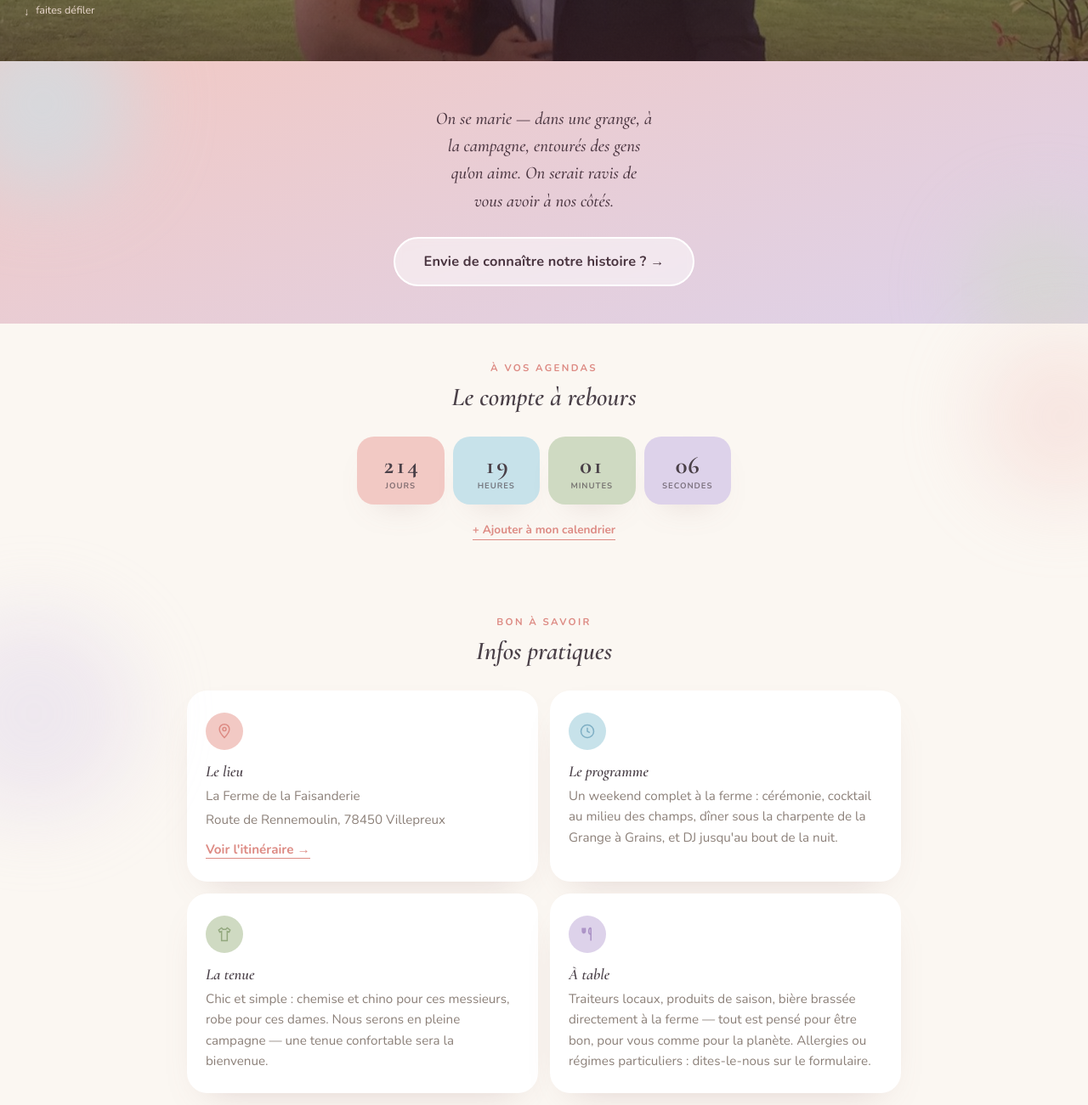
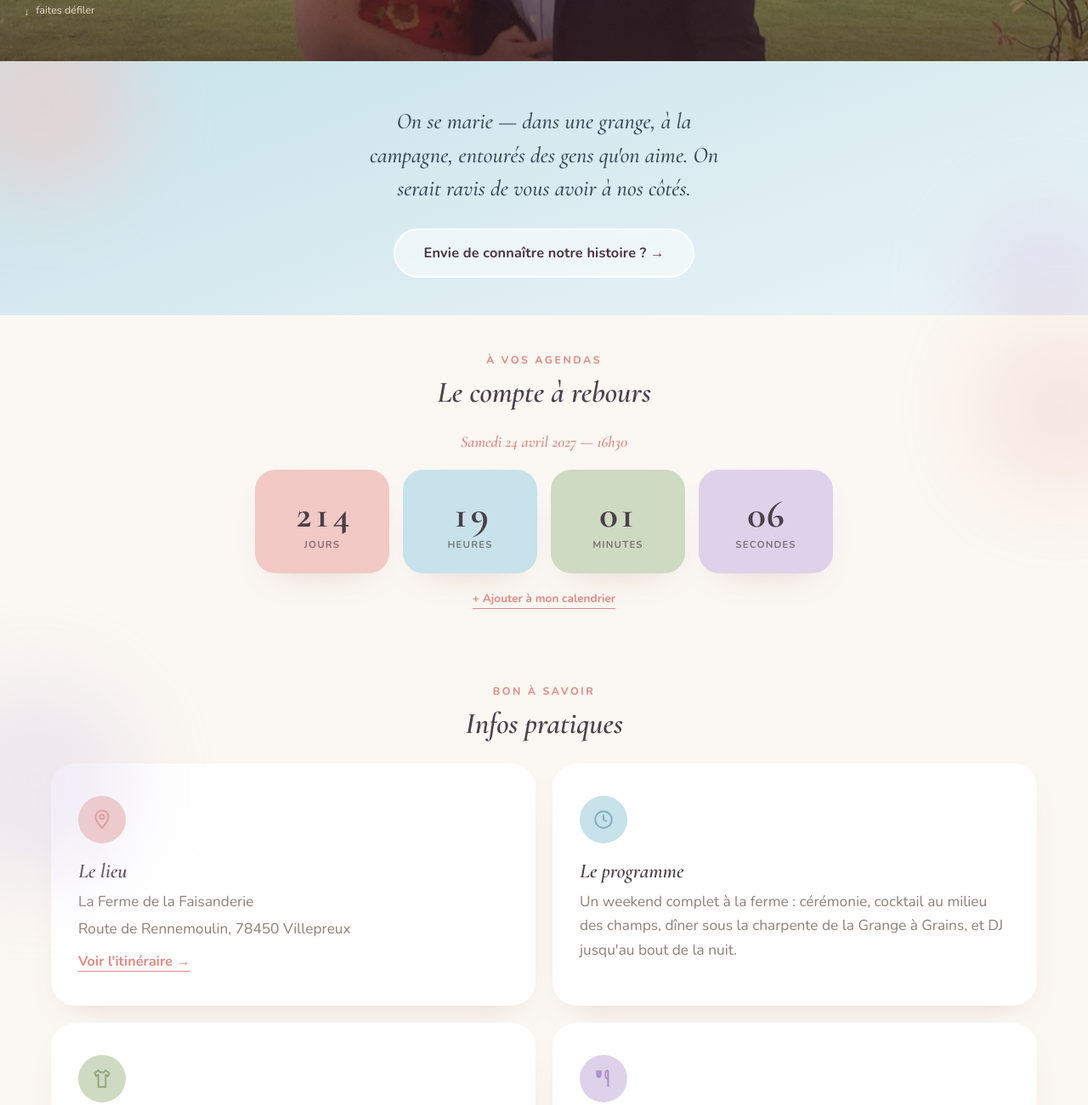
Before and after one commit to Aldaiaur/mariage-en-terre-du-milieu, a plain HTML site: page index.html in a window 1280 px wide. Shown: the part 552-1853 px from the top of the page at 85% size. Drawn offline with nearby package versions, Linux system fonts and the light colour scheme.

Commit message:
Bigger text/cards, wider countdown+infos, add date above countdown, blue intro bg, remove footer donkeys

```diff
--- a/index.html
+++ b/index.html
@@ -109,36 +109,40 @@ section{padding:44px 28px;position:relative;}
 .intro{
   text-align:center;
   padding-top:52px;
-  background:linear-gradient(160deg, var(--rose) 0%, var(--lavender) 100%);
+  background:linear-gradient(160deg, var(--sky) 0%, #EAF4F7 100%);
   position:relative;
   overflow:hidden;
 }
 .intro p{
   position:relative;z-index:1;
   font-family:'Cormorant Garamond',serif;
-  font-size:1.3rem;font-style:italic;font-weight:500;line-height:1.55;
-  color:#4A3540;
-  max-width:28ch;margin:0 auto;
+  font-size:1.65rem;font-style:italic;font-weight:500;line-height:1.5;
+  color:#374654;
+  max-width:38ch;margin:0 auto;
 }
-.section-head{text-align:center;margin-bottom:28px;max-width:700px;margin-left:auto;margin-right:auto;}
+.section-head{text-align:center;margin-bottom:26px;max-width:900px;margin-left:auto;margin-right:auto;}
 .section-eyebrow{
-  font-size:0.72rem;font-weight:700;letter-spacing:0.2em;text-transform:uppercase;
+  font-size:0.78rem;font-weight:700;letter-spacing:0.2em;text-transform:uppercase;
   color:var(--rose-deep);margin:0 0 8px;
 }
-.section-title{font-size:1.9rem;color:var(--ink);font-style:italic;}
+.section-title{font-size:2.2rem;color:var(--ink);font-style:italic;}
 
 .reveal{opacity:0;transform:translateY(14px);transition:opacity 0.8s ease, transform 0.8s ease;}
 .reveal.is-visible{opacity:1;transform:translateY(0);}
 
 /* ---------- COUNTDOWN ---------- */
-.countdown{display:grid;grid-template-columns:repeat(4,1fr);gap:10px;max-width:440px;margin:0 auto;}
-.count-tile{border-radius:20px;padding:16px 4px;text-align:center;box-shadow:var(--shadow);}
+.countdown-date{
+  text-align:center;font-family:'Cormorant Garamond',serif;font-style:italic;
+  font-size:1.15rem;color:var(--rose-deep);font-weight:600;margin:0 0 22px;
+}
+.countdown{display:grid;grid-template-columns:repeat(4,1fr);gap:16px;max-width:680px;margin:0 auto;}
+.count-tile{border-radius:24px;padding:26px 8px;text-align:center;box-shadow:var(--shadow);}
 .count-tile:nth-child(1){background:var(--rose);}
 .count-tile:nth-child(2){background:var(--sky);}
 .count-tile:nth-child(3){background:var(--sage);}
 .count-tile:nth-child(4){background:var(--lavender);}
-.count-num{font-family:'Cormorant Garamond',serif;font-size:1.8rem;font-weight:700;font-variant-numeric:tabular-nums;color:var(--ink);display:block;}
-.count-label{font-size:0.6rem;font-weight:700;letter-spacing:0.1em;text-transform:uppercase;color:var(--ink);opacity:0.65;}
+.count-num{font-family:'Cormorant Garamond',serif;font-size:2.8rem;font-weight:700;font-variant-numeric:tabular-nums;color:var(--ink);display:block;}
+.count-label{font-size:0.72rem;font-weight:700;letter-spacing:0.1em;text-transform:uppercase;color:var(--ink);opacity:0.65;}
 .calendar-link{
   display:block;text-align:center;margin-top:20px;font-size:0.85rem;font-weight:700;
   color:var(--rose-deep);text-decoration:none;border-bottom:1.5px solid currentColor;
@@ -147,11 +151,11 @@ section{padding:44px 28px;position:relative;}
 .calendar-link:focus-visible, a:focus-visible, button:focus-visible{outline:2px solid var(--rose-deep);outline-offset:3px;border-radius:2px;}
 
 /* ---------- INFOS ---------- */
-.infos-grid{display:grid;grid-template-columns:1fr;gap:14px;max-width:840px;margin:0 auto;}
+.infos-grid{display:grid;grid-template-columns:1fr;gap:20px;max-width:1160px;margin:0 auto;}
 @media (min-width:520px){.infos-grid{grid-template-columns:1fr 1fr;}}
-.info-card{background:var(--surface);border-radius:24px;padding:26px 22px;box-shadow:var(--shadow);}
-.icon-badge{width:44px;height:44px;border-radius:50%;display:flex;align-items:center;justify-content:center;margin-bottom:14px;}
-.icon-badge svg{width:20px;height:20px;}
+.info-card{background:var(--surface);border-radius:28px;padding:38px 32px;box-shadow:var(--shadow);}
+.icon-badge{width:56px;height:56px;border-radius:50%;display:flex;align-items:center;justify-content:center;margin-bottom:18px;}
+.icon-badge svg{width:26px;height:26px;}
 .info-card:nth-child(4n+1) .icon-badge{background:var(--rose);}
 .info-card:nth-child(4n+1) .icon-badge svg{color:var(--rose-deep);}
 .info-card:nth-child(4n+2) .icon-badge{background:var(--sky);}
@@ -160,14 +164,14 @@ section{padding:44px 28px;position:relative;}
 .info-card:nth-child(4n+3) .icon-badge svg{color:var(--sage-deep);}
 .info-card:nth-child(4n+4) .icon-badge{background:var(--lavender);}
 .info-card:nth-child(4n+4) .icon-badge svg{color:var(--lavender-deep);}
-.info-card h3{font-size:1.15rem;margin-bottom:6px;color:var(--ink);font-style:italic;}
-.info-card p{margin:0;font-size:0.95rem;line-height:1.6;color:var(--ink-muted);}
-.info-card a{color:var(--rose-deep);text-decoration:none;border-bottom:1.5px solid currentColor;font-weight:700;}
+.info-card h3{font-size:1.5rem;margin-bottom:8px;color:var(--ink);font-style:italic;}
+.info-card p{margin:0;font-size:1.08rem;line-height:1.65;color:var(--ink-muted);}
+.info-card a{color:var(--rose-deep);text-decoration:none;border-bottom:1.5px solid currentColor;font-weight:700;font-size:1.02rem;}
 .info-card.wide{grid-column:1 / -1;}
 
 /* ---------- CTA SECTIONS ---------- */
-.cta-section{text-align:center;background:var(--surface);border-radius:28px;max-width:640px;margin:0 auto;padding:46px 28px;box-shadow:var(--shadow);}
-.cta-section p.lede{font-size:0.96rem;color:var(--ink-muted);max-width:36ch;margin:0 auto 26px;line-height:1.65;}
+.cta-section{text-align:center;background:var(--surface);border-radius:28px;max-width:760px;margin:0 auto;padding:52px 34px;box-shadow:var(--shadow);}
+.cta-section p.lede{font-size:1.08rem;color:var(--ink-muted);max-width:40ch;margin:0 auto 28px;line-height:1.65;}
 .btn{
   display:inline-flex;align-items:center;gap:10px;
   font-family:'Nunito',sans-serif;font-weight:700;font-size:0.95rem;letter-spacing:0.01em;
@@ -244,8 +248,8 @@ footer .fine{font-size:0.82rem;color:#F0E2DA;}
 
   <!-- ============ INTRO ============ -->
   <section class="intro reveal">
-    <div class="blob" style="width:220px;height:220px;background:var(--sky);top:-60px;left:-60px;opacity:0.6;"></div>
-    <div class="blob" style="width:180px;height:180px;background:var(--sage);bottom:-50px;right:-40px;opacity:0.5;"></div>
+    <div class="blob" style="width:220px;height:220px;background:var(--rose);top:-60px;left:-60px;opacity:0.55;"></div>
+    <div class="blob" style="width:180px;height:180px;background:var(--lavender);bottom:-50px;right:-40px;opacity:0.5;"></div>
     <p>On se marie — dans une grange, à la campagne, entourés des gens qu'on aime. On serait ravis de vous avoir à nos côtés.</p>
     <a class="btn btn-ghost story-cta" href="histoire.html">Envie de connaître notre histoire ? →</a>
   </section>
@@ -257,6 +261,7 @@ footer .fine{font-size:0.82rem;color:#F0E2DA;}
       <p class="section-eyebrow">À vos agendas</p>
       <h2 class="section-title">Le compte à rebours</h2>
     </div>
+    <p class="countdown-date" id="cfg-countdown-date">Samedi 24 avril 2027 — 16h30</p>
     <div class="countdown" id="countdown" aria-live="polite">
       <div class="count-tile"><span class="count-num" id="cd-days">--</span><span class="count-label">jours</span></div>
       <div class="count-tile"><span class="count-num" id="cd-hours">--</span><span class="count-label">heures</span></div>
@@ -326,10 +331,6 @@ footer .fine{font-size:0.82rem;color:#F0E2DA;}
     <div class="footer-veil"></div>
     <div class="footer-content">
       <p class="sign" id="cfg-footer-names">Awéna &amp; Grégoire</p>
-      <svg class="donkeys" viewBox="0 0 220 90" fill="none" stroke="currentColor">
-        <g transform="translate(10,15) scale(0.9)"><use href="#ico-donkey" width="100" height="100"/></g>
-        <g transform="translate(110,20) scale(0.75)"><use href="#ico-donkey" width="100" height="100"/></g>
-      </svg>
       <p class="fine" id="cfg-footer-note">Avec impatience de vous voir tous réunis.</p>
     </div>
   </footer>
@@ -357,6 +358,7 @@ footer .fine{font-size:0.82rem;color:#F0E2DA;}
   document.getElementById('cfg-names').textContent = CONFIG.names;
   document.getElementById('cfg-footer-names').textContent = CONFIG.names;
   document.getElementById('cfg-date-long').textContent = CONFIG.weddingDateLong;
+  document.getElementById('cfg-countdown-date').textContent = CONFIG.weddingDateLong;
   document.getElementById('cfg-venue-name').textContent = CONFIG.venueName;
   document.getElementById('cfg-venue-address').textContent = CONFIG.venueAddress;
   document.getElementById('cfg-rsvp-deadline').textContent = "Merci de répondre avant le " + CONFIG.rsvpDeadline;
```
